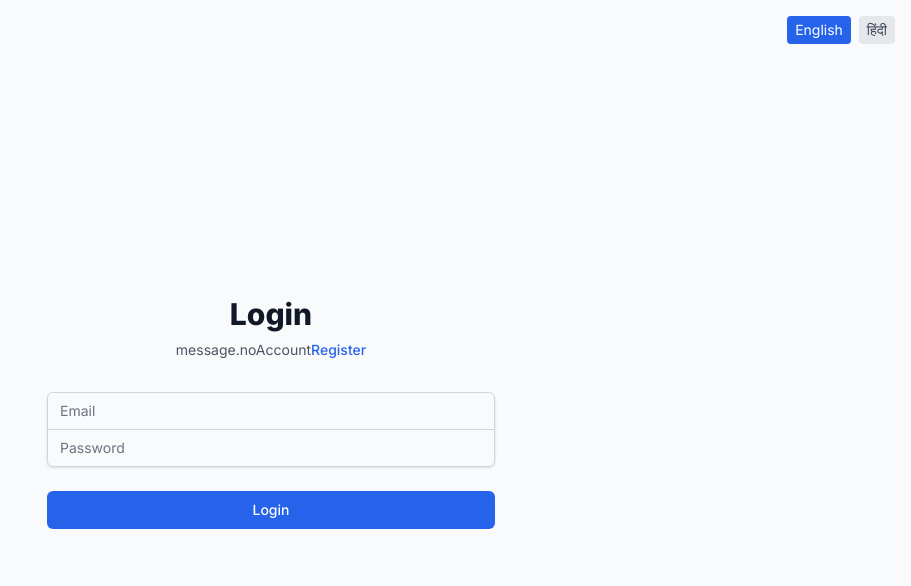
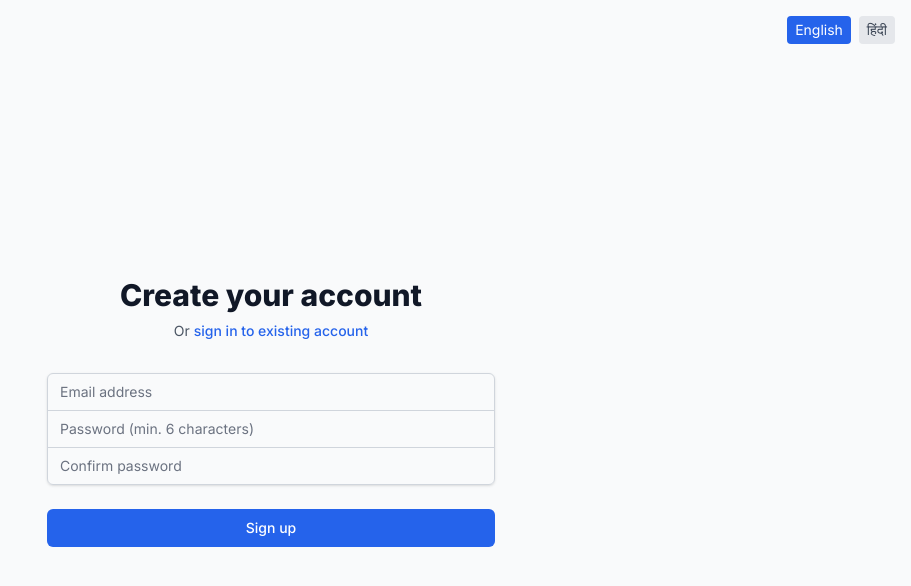
Before and after one commit to Anshul4321123/AI-App-Generator-Frontend, a Next.js app: page /login in a window 1280 px wide. Shown: the top 586 px of the page, without its empty margins (369-1280 px from the left). Built offline with nearby package versions, Linux system fonts and the light colour scheme; no server answers.

Commit message:
auth added to maintain session

```diff
--- a/app/login/page.tsx
+++ b/app/login/page.tsx
@@ -1,31 +1,66 @@
 'use client';
 
-import { useState } from 'react';
+import { useState, useEffect } from 'react';
 import { useRouter } from 'next/navigation';
 import Link from 'next/link';
 import { useAuthStore } from '../../store/authStore';
 import { useLanguage } from '../../context/LanguageContext';
 import LanguageSwitcher from '@/components/LanguageSwitcher';
 
-export default function LoginPage() {
+export default function RegisterPage() {
   const router = useRouter();
-  const { login, isLoading } = useAuthStore();
+  const { user, token, register, isLoading, checkAuth } = useAuthStore();
   const { t } = useLanguage();
   const [email, setEmail] = useState('');
   const [password, setPassword] = useState('');
+  const [confirmPassword, setConfirmPassword] = useState('');
   const [error, setError] = useState('');
+  const [isCheckingAuth, setIsCheckingAuth] = useState(true);
+
+  // Redirect if already authenticated
+  useEffect(() => {
+    const verifyAuth = async () => {
+      const isValid = await checkAuth();
+      if (isValid && user && token) {
+        router.push('/dashboard');
+      }
+      setIsCheckingAuth(false);
+    };
+    verifyAuth();
+  }, [checkAuth, router, user, token]);
 
   const handleSubmit = async (e: React.FormEvent) => {
     e.preventDefault();
     setError('');
 
+    if (password !== confirmPassword) {
+      setError('Passwords do not match');
+      return;
+    }
+
+    if (password.length < 6) {
+      setError('Password must be at least 6 characters');
+      return;
+    }
+
     try {
-      await login(email, password);
+      await register(email, password);
       router.push('/dashboard');
     } catch (err: any) {
       setError(err.message);
     }
   };
+
+  if (isCheckingAuth) {
+    return (
+      <div className="min-h-screen flex items-center justify-center bg-gray-50">
+        <div className="text-center">
+          <div className="w-12 h-12 border-4 border-blue-600 border-t-transparent rounded-full animate-spin mx-auto mb-4"></div>
+          <p className="text-gray-600">Loading...</p>
+        </div>
+      </div>
+    );
+  }
 
   return (
     <div className="min-h-screen flex items-center justify-center bg-gray-50 py-12 px-4 sm:px-6 lg:px-8">
@@ -36,12 +71,12 @@ export default function LoginPage() {
       <div className="max-w-md w-full space-y-8">
         <div>
           <h2 className="mt-6 text-center text-3xl font-extrabold text-gray-900">
-            {t('app.login')}
+            Create your account
           </h2>
           <p className="mt-2 text-center text-sm text-gray-600">
-            {t('message.noAccount') || 'Or '}
-            <Link href="/register" className="font-medium text-blue-600 hover:text-blue-500">
-              {t('app.register')}
+            Or{' '}
+            <Link href="/login" className="font-medium text-blue-600 hover:text-blue-500">
+              sign in to existing account
             </Link>
           </p>
         </div>
@@ -56,7 +91,7 @@ export default function LoginPage() {
           <div className="rounded-md shadow-sm -space-y-px">
             <div>
               <label htmlFor="email" className="sr-only">
-                {t('label.email')}
+                Email address
               </label>
               <input
                 id="email"
@@ -66,12 +101,12 @@ export default function LoginPage() {
                 value={email}
                 onChange={(e) => setEmail(e.target.value)}
                 className="appearance-none rounded-none relative block w-full px-3 py-2 border border-gray-300 placeholder-gray-500 text-gray-900 rounded-t-md focus:outline-none focus:ring-blue-500 focus:border-blue-500 focus:z-10 sm:text-sm"
-                placeholder={t('label.email')}
+                placeholder="Email address"
               />
             </div>
             <div>
               <label htmlFor="password" className="sr-only">
-                {t('label.password')}
+                Password
               </label>
               <input
                 id="password"
@@ -80,8 +115,23 @@ export default function LoginPage() {
                 required
                 value={password}
                 onChange={(e) => setPassword(e.target.value)}
+                className="appearance-none rounded-none relative block w-full px-3 py-2 border border-gray-300 placeholder-gray-500 text-gray-900 focus:outline-none focus:ring-blue-500 focus:border-blue-500 focus:z-10 sm:text-sm"
+                placeholder="Password (min. 6 characters)"
+              />
+            </div>
+            <div>
+              <label htmlFor="confirm-password" className="sr-only">
+                Confirm Password
+              </label>
+              <input
+                id="confirm-password"
+                name="confirm-password"
+                type="password"
+                required
+                value={confirmPassword}
+                onChange={(e) => setConfirmPassword(e.target.value)}
                 className="appearance-none rounded-none relative block w-full px-3 py-2 border border-gray-300 placeholder-gray-500 text-gray-900 rounded-b-md focus:outline-none focus:ring-blue-500 focus:border-blue-500 focus:z-10 sm:text-sm"
-                placeholder={t('label.password')}
+                placeholder="Confirm password"
               />
             </div>
           </div>
@@ -92,7 +142,7 @@ export default function LoginPage() {
               disabled={isLoading}
               className="group relative w-full flex justify-center py-2 px-4 border border-transparent text-sm font-medium rounded-md text-white bg-blue-600 hover:bg-blue-700 focus:outline-none focus:ring-2 focus:ring-offset-2 focus:ring-blue-500 disabled:opacity-50 disabled:cursor-not-allowed"
             >
-              {isLoading ? t('message.loading') : t('app.login')}
+              {isLoading ? 'Creating account...' : 'Sign up'}
             </button>
           </div>
         </form>
--- a/app/page.tsx
+++ b/app/page.tsx
@@ -1,24 +1,61 @@
+'use client';
+
+import { useEffect, useState } from 'react';
+import { useRouter } from 'next/navigation';
 import Link from 'next/link';
+import { useAuthStore } from '../store/authStore';
 
 export default function HomePage() {
+  const router = useRouter();
+  const { user, token, checkAuth, isLoading } = useAuthStore();
+  const [checking, setChecking] = useState(true);
+
+  useEffect(() => {
+    const verifyAuth = async () => {
+      const isValid = await checkAuth();
+      if (isValid && user && token) {
+        // If already authenticated, redirect to dashboard
+        router.push('/dashboard');
+      }
+      setChecking(false);
+    };
+    verifyAuth();
+  }, [checkAuth, router, user, token]);
+
+  // Show loading while checking auth
+  if (checking || isLoading) {
+    return (
+      <div className="min-h-screen flex items-center justify-center">
+        <div className="text-center">
+          <div className="w-12 h-12 border-4 border-blue-600 border-t-transparent rounded-full animate-spin mx-auto mb-4"></div>
+          <p className="text-gray-600">Loading...</p>
+        </div>
+      </div>
+    );
+  }
+
   return (
-    <div className="min-h-screen flex items-center justify-center">
-      <div className="text-center space-y-4">
-        <h1 className="text-4xl font-bold">
+    <div className="min-h-screen flex items-center justify-center bg-gradient-to-r from-blue-50 to-purple-50">
+      <div className="text-center space-y-6 p-8 bg-white rounded-2xl shadow-xl max-w-md w-full mx-4">
+        <div className="w-20 h-20 bg-gradient-to-br from-blue-500 to-purple-600 rounded-2xl flex items-center justify-center mx-auto">
+          <svg className="w-10 h-10 text-white" fill="none" stroke="currentColor" viewBox="0 0 24 24">
+            <path strokeLinecap="round" strokeLinejoin="round" strokeWidth={2} d="M9.663 17h4.673M12 3v1m6.364 1.636l-.707.707M21 12h-1M4 12H3m3.343-5.657l-.707-.707m2.828 9.9a5 5 0 117.072 0l-.548.547A3.374 3.374 0 0014 18.469V19a2 2 0 11-4 0v-.531c0-.895-.356-1.754-.988-2.386l-.548-.547z" />
+          </svg>
+        </div>
+        <h1 className="text-3xl font-bold bg-gradient-to-r from-blue-600 to-purple-600 bg-clip-text text-transparent">
           AI App Generator
         </h1>
-
-        <div className="space-x-4">
+        <p className="text-gray-500">Create dynamic applications without code</p>
+        <div className="space-x-4 pt-4">
           <Link
             href="/login"
-            className="bg-blue-600 text-white px-4 py-2 rounded"
+            className="inline-block bg-blue-600 text-white px-6 py-2 rounded-lg hover:bg-blue-700 transition-colors"
           >
             Login
           </Link>
-
           <Link
             href="/register"
-            className="border px-4 py-2 rounded"
+            className="inline-block border border-gray-300 px-6 py-2 rounded-lg hover:bg-gray-50 transition-colors"
           >
             Register
           </Link>
--- a/services/api.ts
+++ b/services/api.ts
@@ -21,14 +21,19 @@ api.interceptors.request.use(
   (error) => Promise.reject(error)
 );
 
-// Response interceptor for error handling
+// Response interceptor for error handling - handles expired sessions
 api.interceptors.response.use(
   (response) => response,
   (error) => {
     if (error.response?.status === 401) {
+      // Token expired or invalid
       localStorage.removeItem('token');
       localStorage.removeItem('user');
-      window.location.href = '/login';
+      localStorage.removeItem('auth-storage');
+      // Use window.location for full page redirect to clear state
+      if (typeof window !== 'undefined') {
+        window.location.href = '/login';
+      }
     }
     return Promise.reject(error);
   }
```
